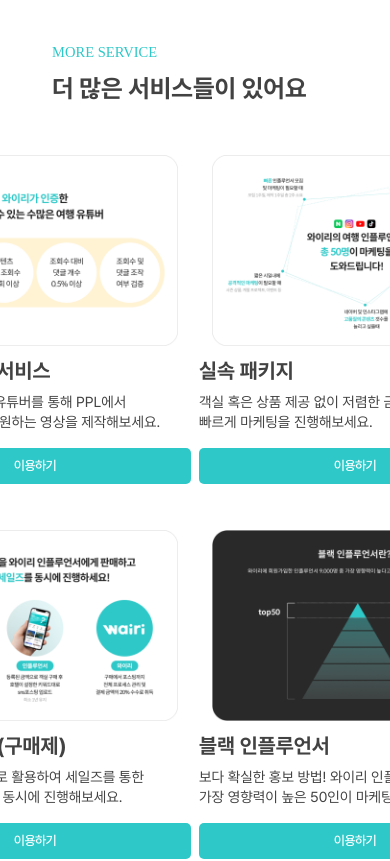
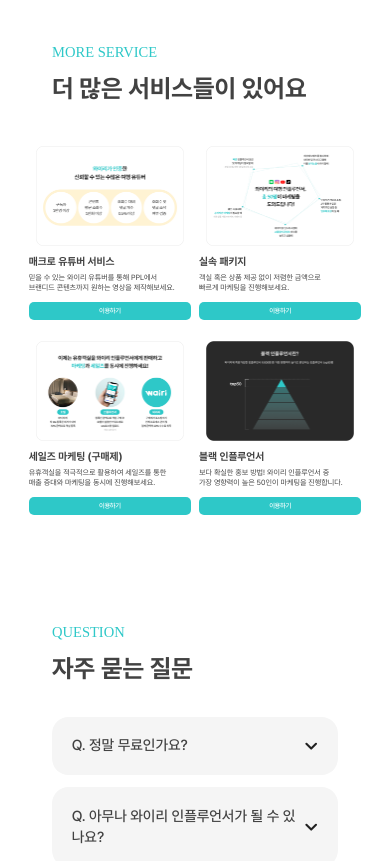
Before and after one commit to wailead/next-seo, a Next.js app: page / in a window 390 px wide. Shown: the part 4280-5141 px from the top of the page. Built offline with nearby package versions, Linux system fonts and the light colour scheme.

Commit message:
✨ Feat: 광고주 페이지 반응형 구현 #156

```diff
--- a/src/app/(route)/(advertiser)/_view/more-service/MoreService.tsx
+++ b/src/app/(route)/(advertiser)/_view/more-service/MoreService.tsx
@@ -6,7 +6,7 @@ function MoreService() {
   return (
     <SectionLayout>
       <TitleForm title="더 많은 서비스들이 있어요" subtitle="MORE SERVICE">
-        <div className="flex flex-col gap-[2.813rem] justify-center items-center pt-[1.125rem]">
+        <div className="flex flex-col primary:gap-[2.813rem] gap-[6vw] justify-center items-center primary:pt-[1.125rem] pt-[2.4vw]">
           <div className="flex gap-2">
             <ServiceCard
               img="/images/advertiser/more-service/more_service_0.png"
--- a/src/app/(route)/(advertiser)/_view/more-service/components/ServiceCard.tsx
+++ b/src/app/(route)/(advertiser)/_view/more-service/components/ServiceCard.tsx
@@ -10,27 +10,31 @@ interface Props {
 function ServiceCard({ img, title, desc }: Props) {
   return (
     <>
-      <div className="flex flex-col w-[19.5rem] h-[20.625rem] items-center gap-4">
-        <div className="flex flex-col w-full gap-[0.563rem] ">
+      <div className="flex flex-col primary:w-[19.5rem] w-[41.6vw] primary:h-[20.625rem] h-[44vw] items-center primary:gap-4 gap-[2.13vw]">
+        <div className="flex flex-col w-full primary:gap-[0.563rem] gap-[2.13vw] ">
           <div className="flex justify-center">
             <CustomImage
               src={img}
               alt={title}
-              w="w-[17.875rem]"
-              h="h-[11.938rem]"
+              w="primary:w-[17.875rem] w-[38.13vw]"
+              h="primary:h-[11.938rem] h-[25.47vw]"
               fill
               className="rounded-[0.938rem] "
             />
           </div>
-          <div className="flex flex-col justify-start gap-1.5">
-            <h2 className="font-bold text-[1.3rem] text-gray-600 ">{title}</h2>
-            <span className=" text-[0.906rem] text-gray-600 whitespace-pre-line leading-[1.25rem]">{desc}</span>
+          <div className="flex flex-col justify-start primary:gap-1.5 gap-[0.8vw]">
+            <h2 className="font-bold primary:text-[1.3rem] text-[2.67vw] text-gray-600 ">{title}</h2>
+            <span className="primary:text-[0.906rem] text-[1.93vw] text-gray-600 whitespace-pre-line primary:leading-[1.25rem] leading-[2.67vw]">
+              {desc}
+            </span>
           </div>
         </div>
         <button
-          className="flex w-full justify-center bg-primary-default py-[0.5rem] rounded-[0.313rem] "
+          className="flex w-full justify-center bg-primary-default primary:py-[0.5rem] py-[1.07vw] rounded-[0.313rem] "
           onClick={useScrollButton}>
-          <span className="font-medium text-[0.813rem] text-white-default tracking-tighter">이용하기</span>
+          <span className="font-medium primary:text-[0.813rem] text-[1.73vw] text-white-default tracking-tighter">
+            이용하기
+          </span>
         </button>
       </div>
     </>
```
